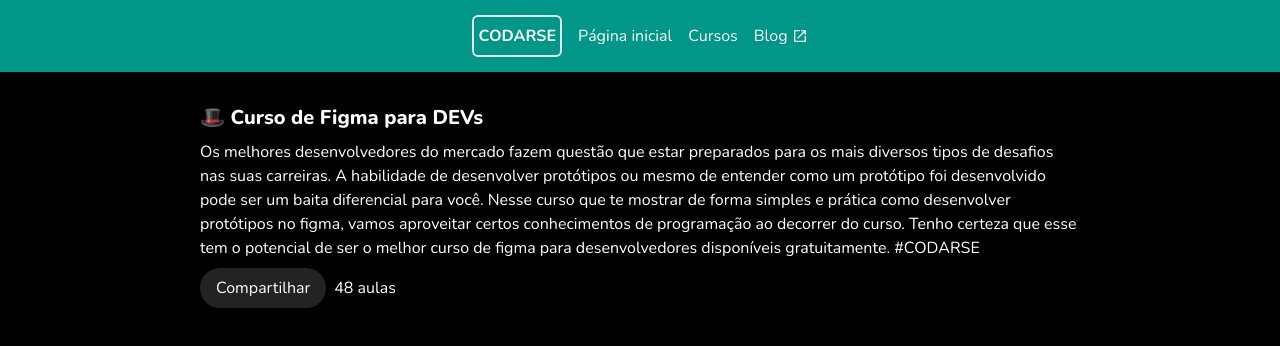
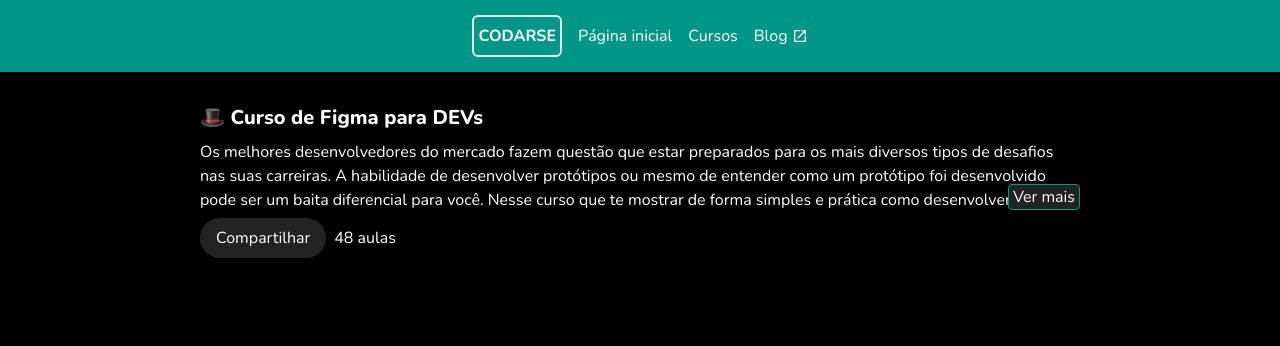
Before and after one commit to lvsouza/youtube-nextjs-course-platform, a Next.js app: page /cursos/123 in a window 1280 px wide. Shown: the top 346 px of the page. Built offline with nearby package versions, Linux system fonts and the light colour scheme.

Commit message:
feat: add collapsible text component

```diff
--- a/src/components/course-header/CourseHeader.tsx
+++ b/src/components/course-header/CourseHeader.tsx
@@ -1,4 +1,4 @@
-
+import { CollapsibleText } from './components/CollapsibleText';
 
 
 export const CourseHeader = () => {
@@ -10,9 +10,9 @@
         🎩 Curso de Figma para DEVs
       </h1>
 
-      <p>
+      <CollapsibleText numberOfLinesWhenClosed={3}>
         Os melhores desenvolvedores do mercado fazem questão que estar preparados para os mais diversos tipos de desafios nas suas carreiras. A habilidade de desenvolver protótipos ou mesmo de entender como um protótipo foi desenvolvido pode ser um baita diferencial para você. Nesse curso que te mostrar de forma simples e prática como desenvolver protótipos no figma, vamos aproveitar certos conhecimentos de programação ao decorrer do curso. Tenho certeza que esse tem o potencial de ser o melhor curso de figma para desenvolvedores disponíveis gratuitamente. #CODARSE
-      </p>
+      </CollapsibleText>
 
       <div className='flex gap-2 items-center'>
         <button className='py-2 px-4 bg-paper rounded-full'>
--- /dev/null
+++ b/src/components/course-header/components/CollapsibleText.tsx
@@ -0,0 +1,32 @@
+'use client';
+import { useState } from 'react';
+
+
+interface ICollapsibleTextProps {
+  numberOfLinesWhenClosed: number;
+  children: React.ReactNode;
+}
+export const CollapsibleText = ({ children, numberOfLinesWhenClosed }: ICollapsibleTextProps) => {
+  const [open, setOpen] = useState(false);
+
+
+  return (
+    <div className='flex flex-col items-end'>
+      <p
+        data-open={open}
+        style={{ '--number-of-lines-when-closed': numberOfLinesWhenClosed } as any}
+        className='data-[open=false]:line-clamp-[var(--number-of-lines-when-closed)]'
+      >
+        {children}
+      </p>
+
+      <button
+        data-open={open}
+        onClick={() => setOpen(!open)}
+        className='px-1 bg-paper rounded border border-primary data-[open=false]:-mt-7'
+      >
+        {open ? 'Ver menos' : 'Ver mais'}
+      </button>
+    </div>
+  );
+};
```
